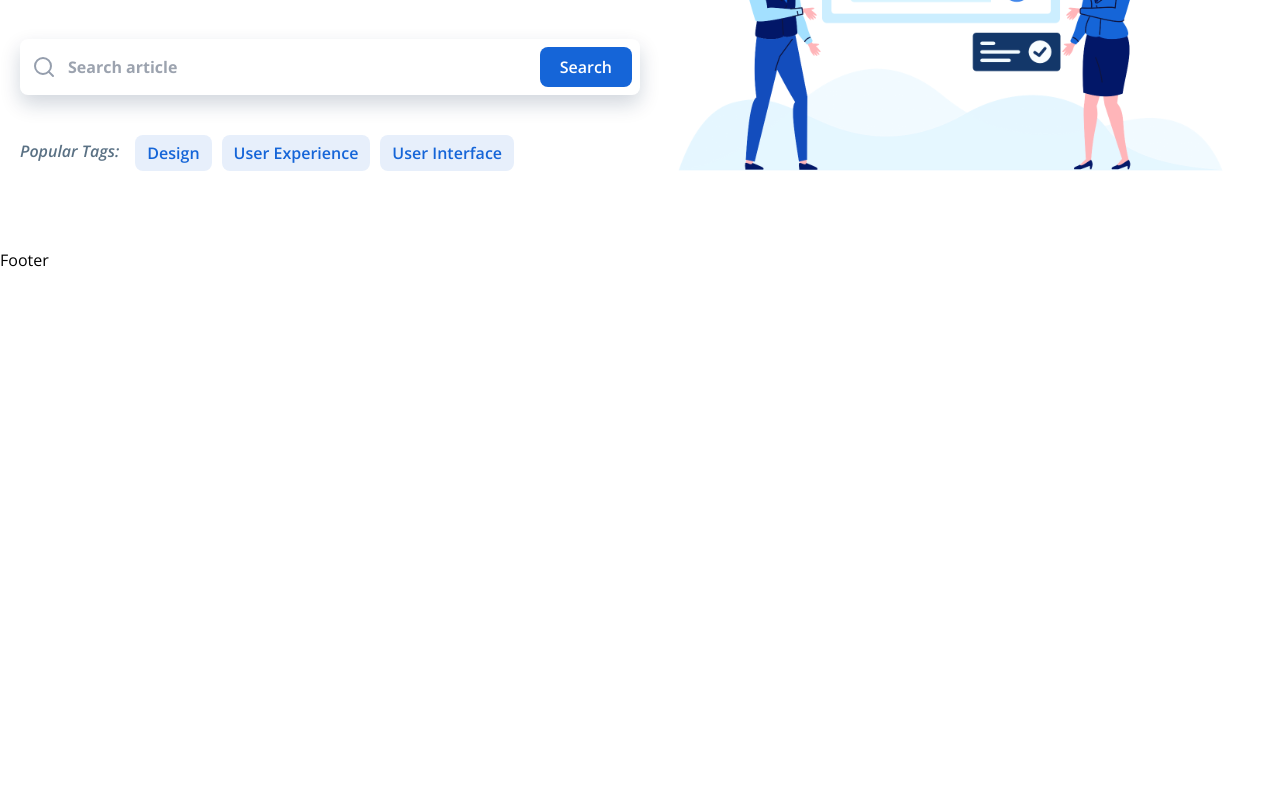
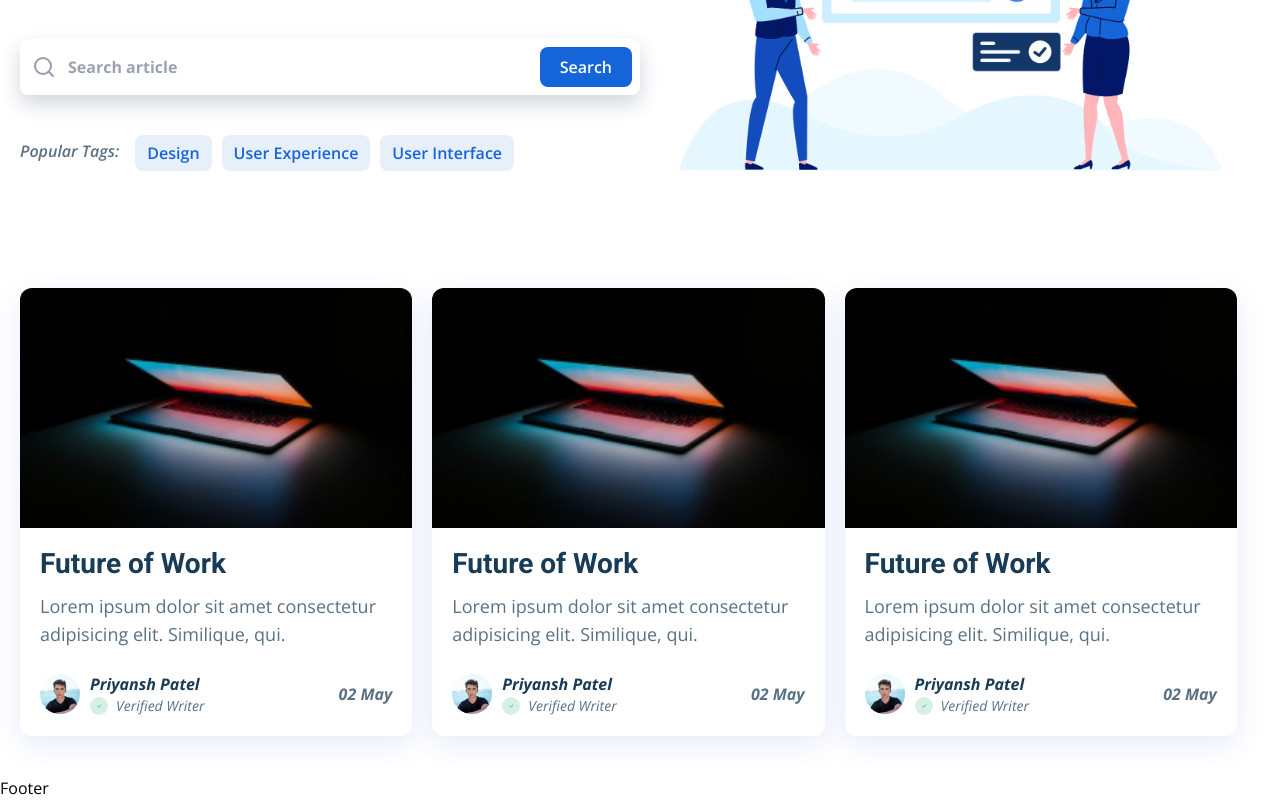
Before and after one commit to priyansh70/Blog, a React (Create React App) app: page / in a window 1280 px wide. Shown: the part 341-1141 px from the top of the page. Before the commit the page ends 800 px from the top, so only its background shows below. Built offline with nearby package versions, Linux system fonts and the light colour scheme; the HTML template or start-up script is replaced by a standard one.

Commit message:
Add Article Section

```diff
--- /dev/null
+++ b/src/components/ArticleCard.jsx
@@ -0,0 +1,41 @@
+import React from 'react'
+import images from "../constants/images";
+import { BsCheckLg } from "react-icons/bs";
+
+const ArticleCard = ({ className }) => {
+  return (
+    <div className={`rounded-xl overflow-hidden shadow-[rgba(7,_65,_210,_0.1)_0px_9px_30px] ${className}`}>
+      <img
+        src={images.PostImage}
+        alt="title"
+        className='w-full object-cover object-center h-auto md:h-52 lg:h-48 xl:h-60'
+      />
+      <div className="p-5">
+        <h2 className='font-roboto font-bold text-xl text-dark-soft md:text-2xl lg:text-[28px]'>Future of Work</h2>
+        <p className='text-dark-light mt-3 text-sm md:text-lg'>Lorem ipsum dolor sit amet consectetur adipisicing elit. Similique, qui.</p>
+        <div className="flex justify-between flex-nowrap items-center mt-6 ">
+          <div className="flex items-center gap-x-2 md:gap-x-2.5">
+            <img
+              src={images.PostProfile}
+              alt="post profile"
+              className='w-9 h-9 md:w-10 md:h-10'
+            />
+            <div className="flex flex-col">
+              <h4 className='font-bold italic text-dark-soft text-sm md:text-base'>Priyansh Patel</h4>
+              <div className="flex items-center gap-x-2">
+                <span className='bg-[#36B37E] w-fit bg-opacity-20 p-1.5 rounded-full
+                '>
+                  <BsCheckLg className='w-1.5 h-1.5 text-[#36B37E]' />
+                </span>
+                <span className='italic text-dark-light text-xs md:text-sm'>Verified Writer</span>
+              </div>
+            </div>
+          </div>
+          <span className="text-dark-light italic text-sm font-bold md:text-base">02 May</span>
+        </div>
+      </div>
+    </div>
+  )
+}
+
+export default ArticleCard
--- a/src/constants/images.js
+++ b/src/constants/images.js
@@ -1,9 +1,13 @@
 import Logo from "../assets/Logo.svg";
 import HeroImage from "../assets/HeroImage.svg"
+import PostImage from "../assets/posts/post1.jpg"
+import PostProfile from "../assets/posts/post-profile.svg";
 
 const images = {
     Logo,
     HeroImage,
+    PostImage,
+    PostProfile
 };
 
 export default images;
--- a/src/pages/home/HomePage.jsx
+++ b/src/pages/home/HomePage.jsx
@@ -1,12 +1,13 @@
 import React from 'react'
 import MainLayout from "../../components/MainLayout"
 import Hero from './container/Hero'
-
+import Aricles from "./container/Articles";
 
 const HomePage = () => {
   return (
     <MainLayout>
       <Hero />
+      <Aricles />
     </MainLayout>
   )
 }
--- /dev/null
+++ b/src/pages/home/container/Articles.jsx
@@ -0,0 +1,14 @@
+import React from 'react'
+import ArticleCard from "../../../components/ArticleCard";
+
+const Articles = () => {
+  return (
+    <section className='container mx-auto flex flex-wrap md:gap-x-5 gap-y-5 px-5 py-10'>
+      <ArticleCard className="w-full md:w-[calc(50%-20px)] lg:w-[calc(33.33%-21px)]"/>
+      <ArticleCard className="w-full md:w-[calc(50%-20px)] lg:w-[calc(33.33%-21px)]"/>
+      <ArticleCard className="w-full md:w-[calc(50%-20px)] lg:w-[calc(33.33%-21px)]"/>
+    </section>
+  )
+}
+
+export default Articles
```
